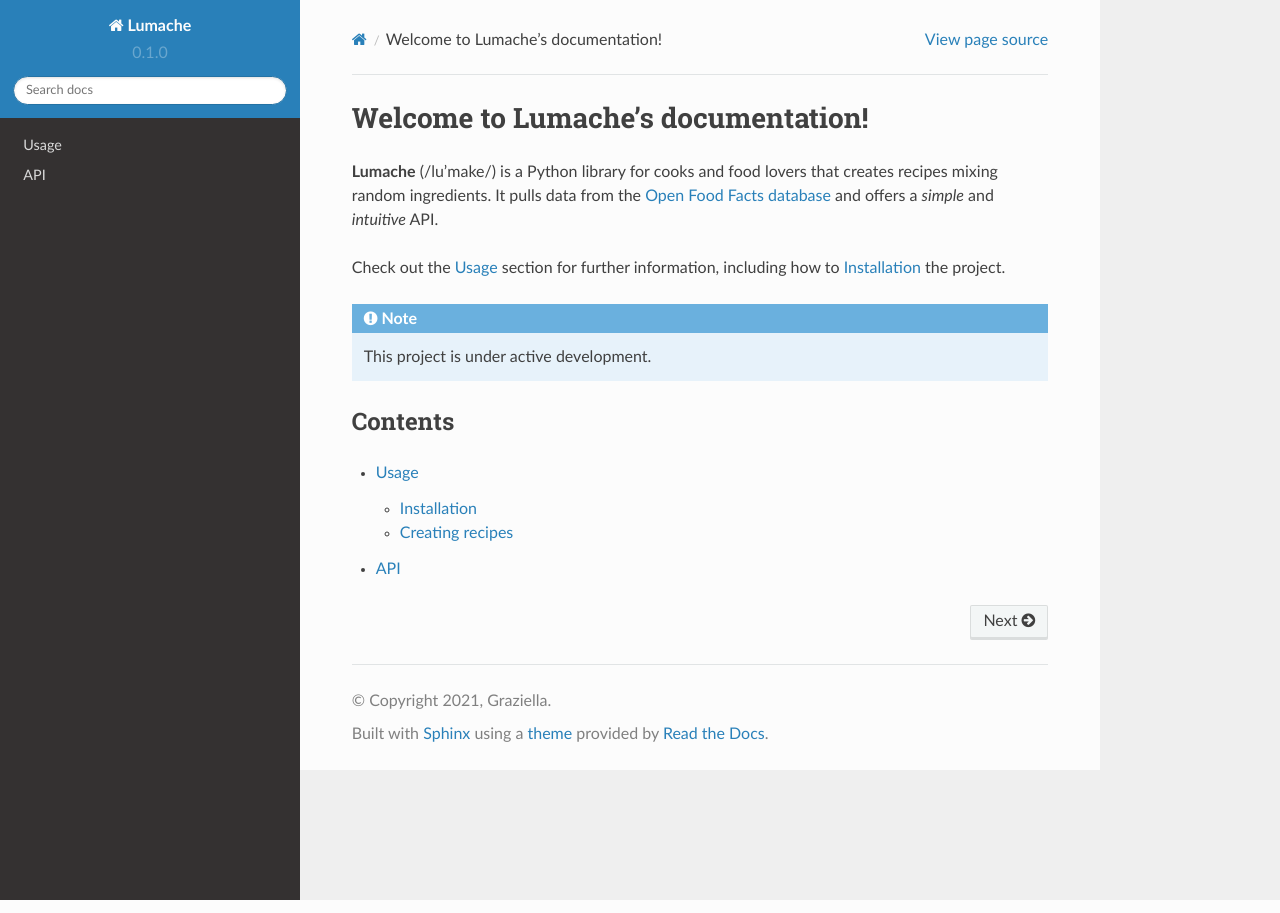
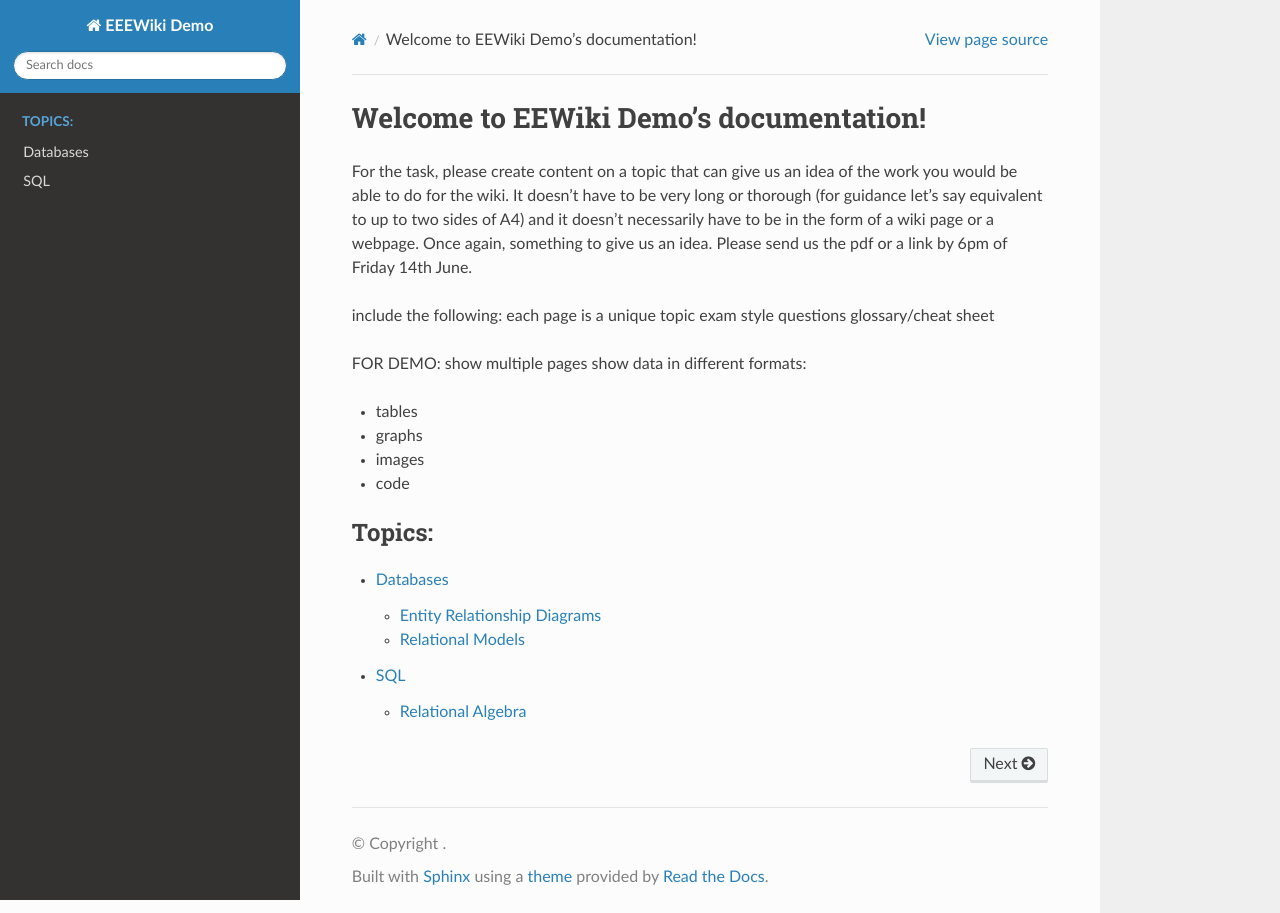
Before and after one commit to keeganleeenxu/RTD, a Sphinx documentation site: the page built from docs/source/index.rst, in a window 1280 px wide. Built offline with Sphinx 7.4.7 and the Read the Docs theme 2.0.0, drawn with Linux system fonts in a browser that asks for light colours.

Commit message:
initial commit

```diff
--- /dev/null
+++ b/docs/source/Topics/SQL.rst
@@ -0,0 +1,5 @@
+SQL
++++
+
+Relational Algebra
+==================
--- a/docs/source/api.rst
+++ /dev/null
@@ -1,7 +0,0 @@
-API
-===
-
-.. autosummary::
-   :toctree: generated
-
-   lumache
--- a/docs/source/conf.py
+++ b/docs/source/conf.py
@@ -2,12 +2,8 @@
 
 # -- Project information
 
-project = 'Lumache'
-copyright = '2021, Graziella'
-author = 'Graziella'
-
-release = '0.1'
-version = '0.1.0'
+project = 'EEEWiki Demo'
+author = 'Keegan Lee'
 
 # -- General configuration
 
--- a/docs/source/index.rst
+++ b/docs/source/index.rst
@@ -1,22 +1,30 @@
-Welcome to Lumache's documentation!
-===================================
+.. EEWiki Demo documentation master file, created by
+   sphinx-quickstart on Tue Jun 11 19:15:59 2024.
+   You can adapt this file completely to your liking, but it should at least
+   contain the root `toctree` directive.
 
-**Lumache** (/lu'make/) is a Python library for cooks and food lovers
-that creates recipes mixing random ingredients.
-It pulls data from the `Open Food Facts database <https://world.openfoodfacts.org/>`_
-and offers a *simple* and *intuitive* API.
+Welcome to EEWiki Demo's documentation!
+=======================================
+For the task, please create content on a topic that can give us an idea of the work you would be able to do for the wiki. It doesn't have to be very long or thorough (for guidance let's say equivalent to up to two sides of A4) and it doesn't necessarily have to be in the form of a wiki page or a webpage. Once again, something to give us an idea. Please send us the pdf or a link by 6pm of Friday 14th June.
 
-Check out the :doc:`usage` section for further information, including
-how to :ref:`installation` the project.
+include the following:
+each page is a unique topic
+exam style questions
+glossary/cheat sheet
 
-.. note::
+FOR DEMO:
+show multiple pages
+show data in different formats:
 
-   This project is under active development.
+* tables
+* graphs
+* images
+* code
 
-Contents
---------
 
 .. toctree::
+   :maxdepth: 2
+   :caption: Topics:
 
-   usage
-   api
+   Topics/Databases
+   Topics/SQL
--- a/pyproject.toml
+++ b/pyproject.toml
@@ -3,6 +3,6 @@
 build-backend = "flit_core.buildapi"
 
 [project]
-name = "lumache"
-authors = [{name = "Graziella", email = "graziella@lumache"}]
+name = "EEEWiki Demo"
+authors = [{name = "Keegan Lee"}]
 dynamic = ["version", "description"]
```
Also changed, not shown: README.rst (+2 -7 lines), docs/source/Topics/Databases.rst (added, +105 -0 lines), docs/source/usage.rst (deleted, +0 -33 lines), lumache.py (deleted, +0 -23 lines), docs/source/Topics/media/Computed.png (added), docs/source/Topics/media/Multivalued.png (added), docs/source/Topics/media/PrimaryKey.png (added), docs/source/Topics/media/Student.png (added), docs/source/Topics/media/TakesExam.png (added).
